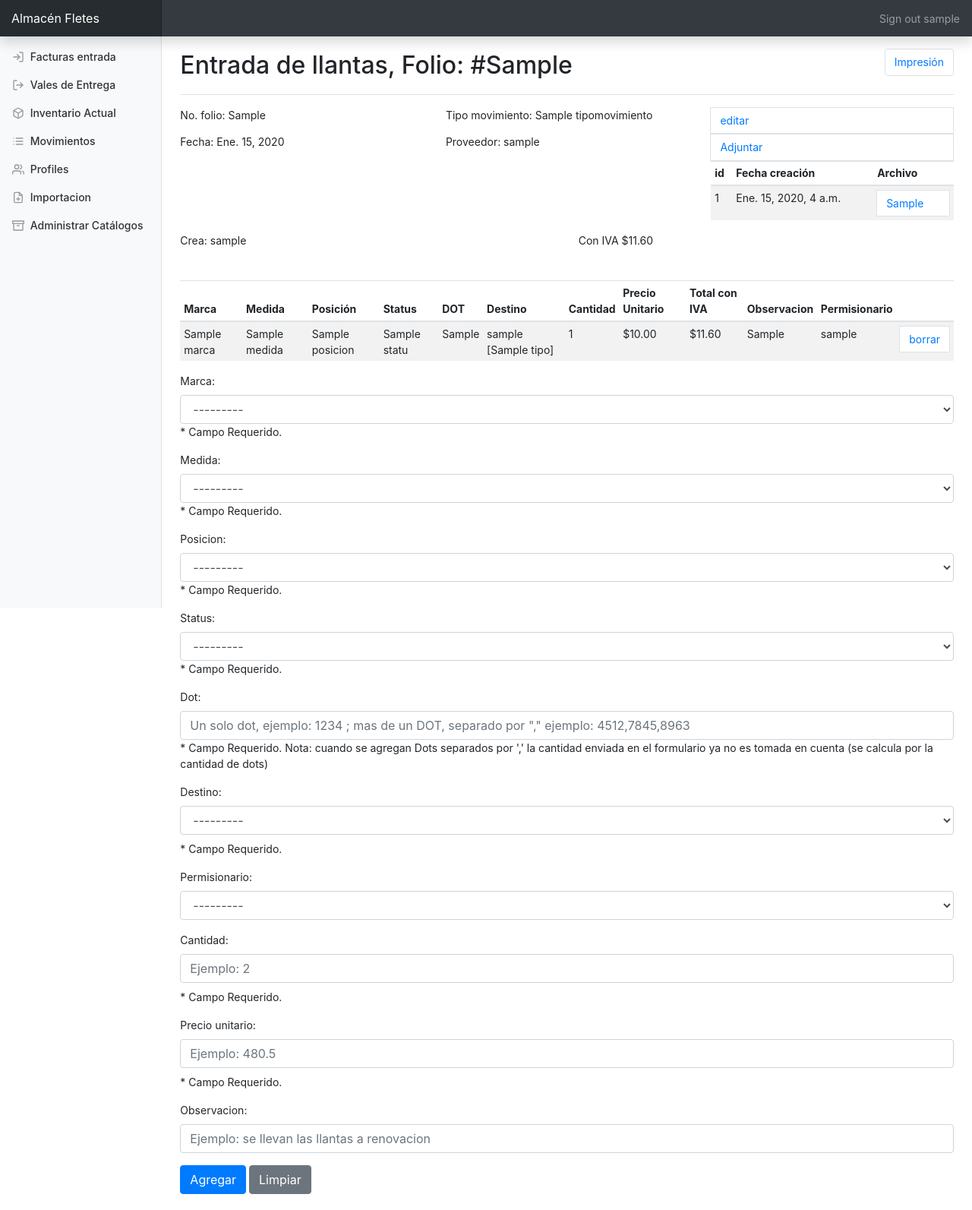
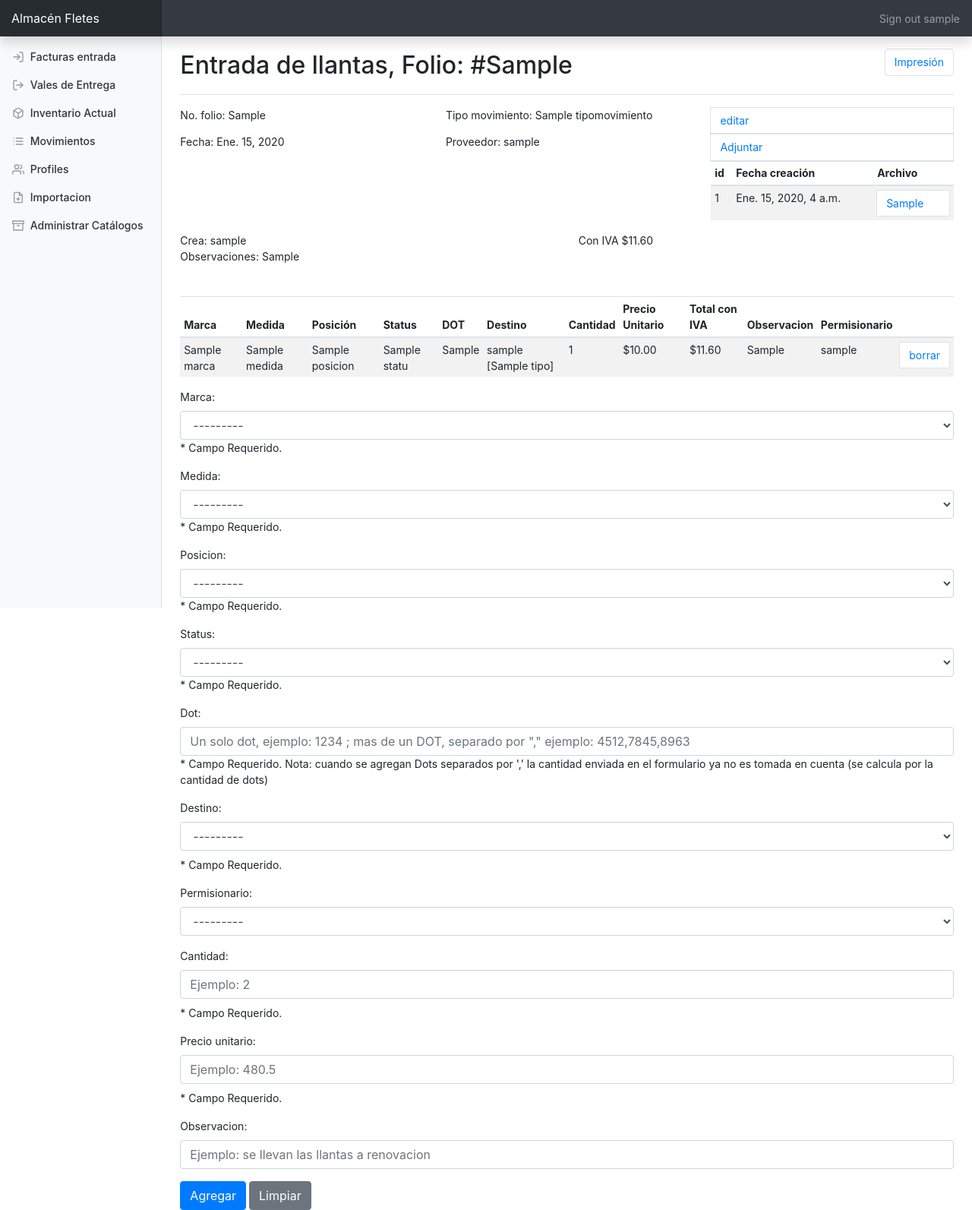
Before and after one commit to ramirovazq/mialmacen, a Django app: page /llantas/entrada/1/ in a window 1280 px wide. Shown: the whole page at 76% size. Before the commit the page ends 1572 px from the top, so only its background shows below. Run offline with Django 3.2, Linux system fonts and the light colour scheme; a user stored in the database is signed in; tables that the repository leaves empty hold one stand-in row (values such as "Sample post"); some libraries are stand-ins or nearby versions.

Commit message:
se puede editar un vale entrada y salida, sin el problema de la fecha del vale

```diff
--- a/almacen/almacen/settings/base.py
+++ b/almacen/almacen/settings/base.py
@@ -114,3 +114,8 @@ STATIC_URL = '/static/'
 ITEMS_PER_PAGE    = 50
 
 GROUP_NAME_ADMINS    = 'administrador'
+
+
+DATE_INPUT_FORMATS = [
+    "%d-%m-%Y"# '2006-10-25', '10/25/2006', '10/25/06'
+]
--- a/almacen/llantas/forms.py
+++ b/almacen/llantas/forms.py
@@ -553,12 +553,14 @@ class ValeForm(ModelForm):
                 required=True,
                 label='Fecha vale',
                 input_formats=["%d-%m-%Y"],
-                widget=forms.TextInput(
-                attrs={
-                'class':'form-control',
-                'placeholder':'dd-mm-yyyy'
-                }
+                widget=forms.DateInput(
+                    format="%d-%m-%Y",
+                    attrs={
+                    'class':'form-control',
+                    'placeholder':'dd-mm-yyyy'
+                    }
     ))
+
 
     observaciones_grales = forms.CharField(
                 required=False,
@@ -615,12 +617,13 @@ class EntradaForm(ModelForm):
                 required=True,
                 label='Fecha de factura',
                 input_formats=["%d-%m-%Y"],
-                widget=forms.TextInput(
-                attrs={
-                'class':'form-control',
-                'placeholder':'dd-mm-yyyy'
-                }
-    ))
+                widget=forms.DateInput(
+                    format="%d-%m-%Y",
+                    attrs={
+                    'class':'form-control',
+                    'placeholder':'dd-mm-yyyy'
+                    }
+                ))
 
     observaciones_grales = forms.CharField(
                 required=False,
--- a/almacen/llantas/templates/entrada_add.html
+++ b/almacen/llantas/templates/entrada_add.html
@@ -17,9 +17,7 @@
      <div class="row">
         <div class="col">No. folio: {{vale.no_folio}}</div>
         <div class="col">Tipo movimiento: {{vale.tipo_movimiento.nombre}}</div>
-
          <div class="col"><a class="page-link" href="{% url 'entrada_edit' vale.id %}">editar</a></div>
-
       </div>
      <div class="row">
         <div class="col">Fecha: {{vale.fecha_vale}}</div>
@@ -48,10 +46,18 @@
 
          </div>
       </div>
+
+
      <div class="row">
         <div class="col">Crea: {{vale.creador_vale.user.username}}</div>
         <div class="col">{% if vale.con_iva %}Con IVA{% else %}Sin IVA{% endif %} ${{vale.total|floatformat:2|intcomma}}</div>
       </div>
+
+    {% if vale.observaciones_grales %}
+     <div class="row">
+        <div class="col">Observaciones: {{vale.observaciones_grales}}</div>
+      </div>
+    {% endif %}
 
       <br/><br/>
 
```
